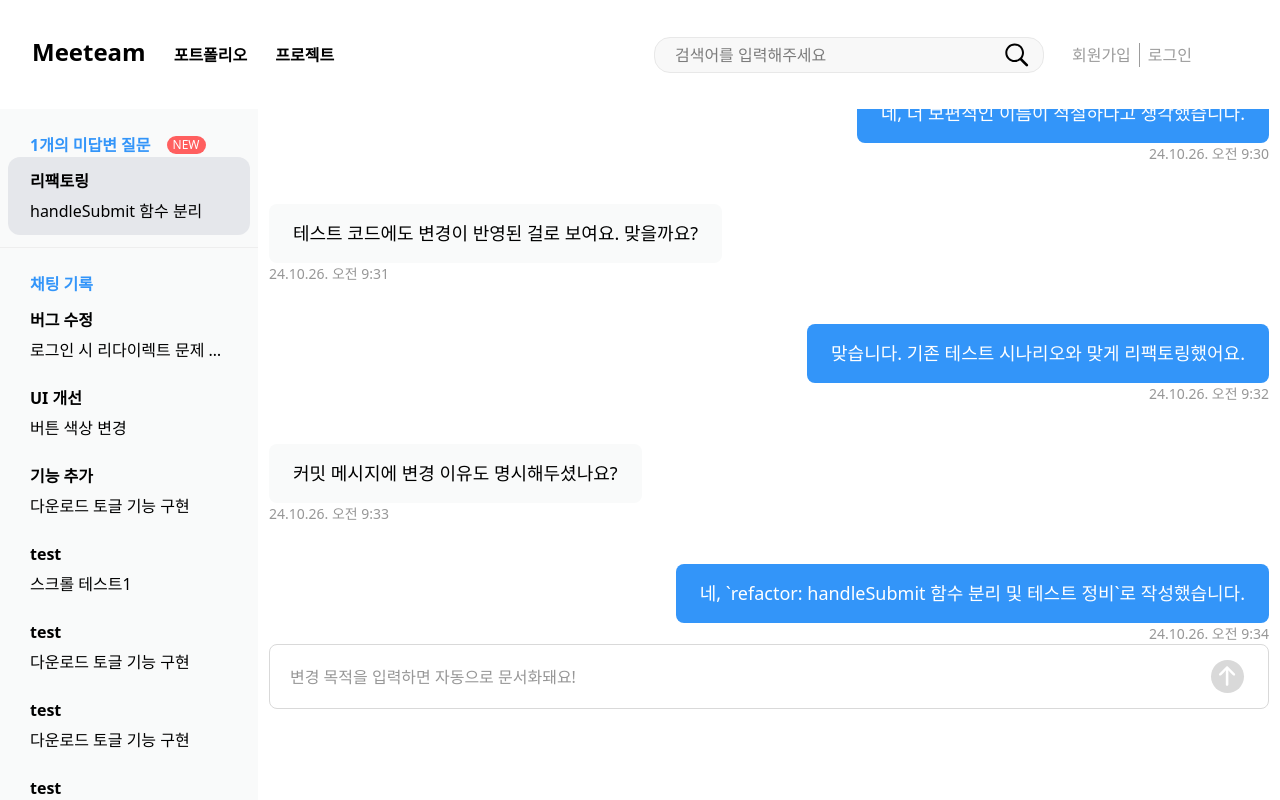
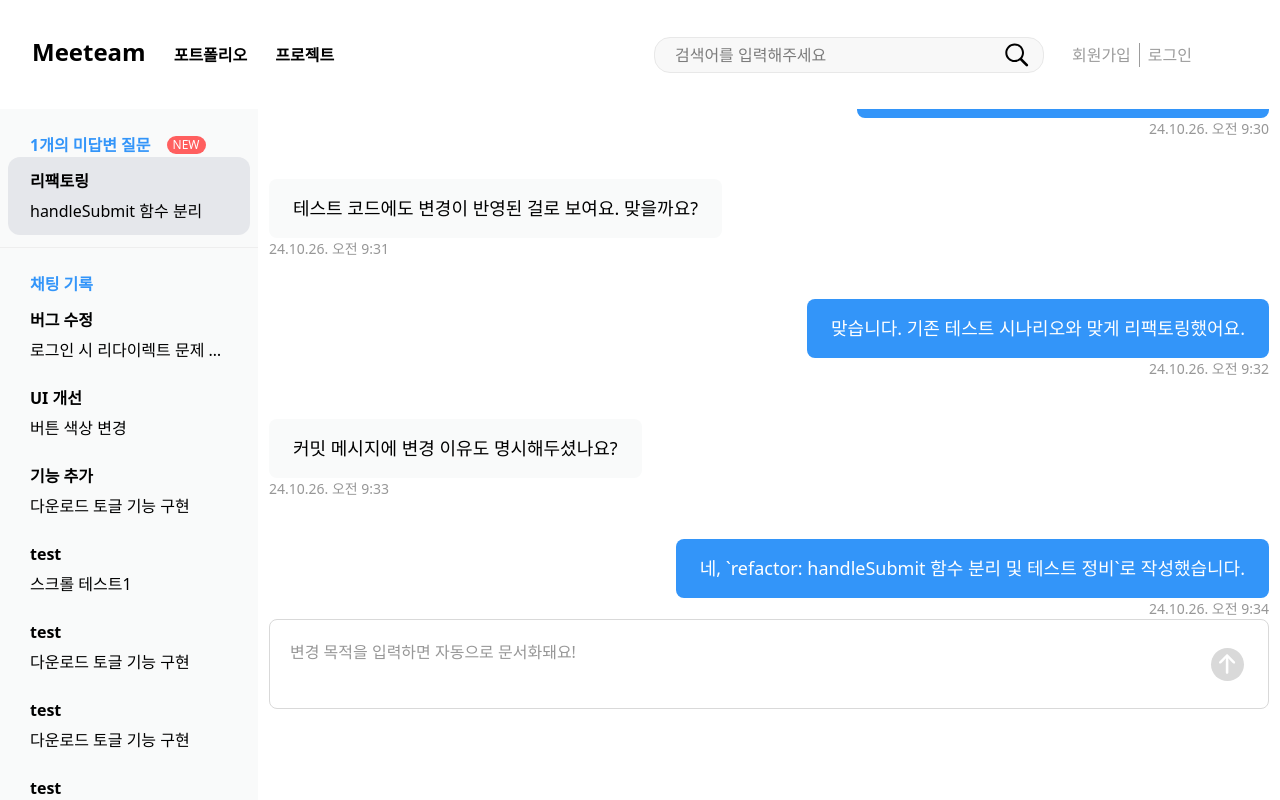
Before and after one commit to WardK-meeTeam/meeteam_front, a Next.js app: page /chat/1 in a window 1280 px wide. Shown: the top 800 px of the page. Built offline with nearby package versions, Linux system fonts and the light colour scheme.

Commit message:
[#9] chore: input -> textarea로 변경

```diff
--- a/components/Chat.tsx
+++ b/components/Chat.tsx
@@ -12,15 +12,16 @@ export default function Chat({ id }: { id: string }) {
   const nowChat = chatData.filter((chatData) => id === chatData.chatId)[0]; // chatData에서 현재 채팅페이지에 해당하는 채팅목록 가져오기
   const nowMessages = nowChat.messages; // 채팅내역 불러오기
 
+  const textareaRef = useRef<HTMLTextAreaElement>(null); // textArea 동적 높이 적용하기 위함
   const chatContainerRef = useRef<HTMLDivElement>(null); // 채팅페이지 들어왔을 때 제일 마지막 채팅으로 자동스크롤 하기 위함
 
-  function handleChangeInput(e: React.ChangeEvent<HTMLInputElement>) {
+  function handleChangeInput(e: React.ChangeEvent<HTMLTextAreaElement>) {
     setInputChat(e.target.value);
-    if (e.target.value === "") {
-      // input값이 공백이면 아직 입력하지 않음
-      setIsOnChat(false);
-    } else {
-      setIsOnChat(true);
+    setIsOnChat(e.target.value.trim() !== "");
+
+    if (textareaRef.current) {
+      textareaRef.current.style.height = "auto"; // 먼저 초기화
+      textareaRef.current.style.height = `${textareaRef.current.scrollHeight}px`; // 내용에 따라 높이 조절
     }
   }
 
@@ -46,13 +47,13 @@ export default function Chat({ id }: { id: string }) {
 
       {/*form태그(메세지 입력창) -> 스크롤 안 되고 고정되도록 함 */}
       <form
-        className={`flex items-center justify-between h-[65px] rounded-[8px] border mb-[200px] ${
+        className={`flex items-center justify-between rounded-[8px] border mb-[200px] ${
           isOnChat ? "border-[#6BB4FF]" : "border-[#D9D9D9]"
         }`}
       >
-        <input
-          className="min-w-[350px] placeholder:text-[#979797] outline-none flex-1 p-5"
-          type="text"
+        <textarea
+          ref={textareaRef}
+          className="min-w-[350px] max-h-[300px] overflow-y-auto resize-none placeholder:text-[#979797] outline-none flex-1 p-5"
           onChange={handleChangeInput}
           value={inputChat}
           placeholder="변경 목적을 입력하면 자동으로 문서화돼요!"
```
